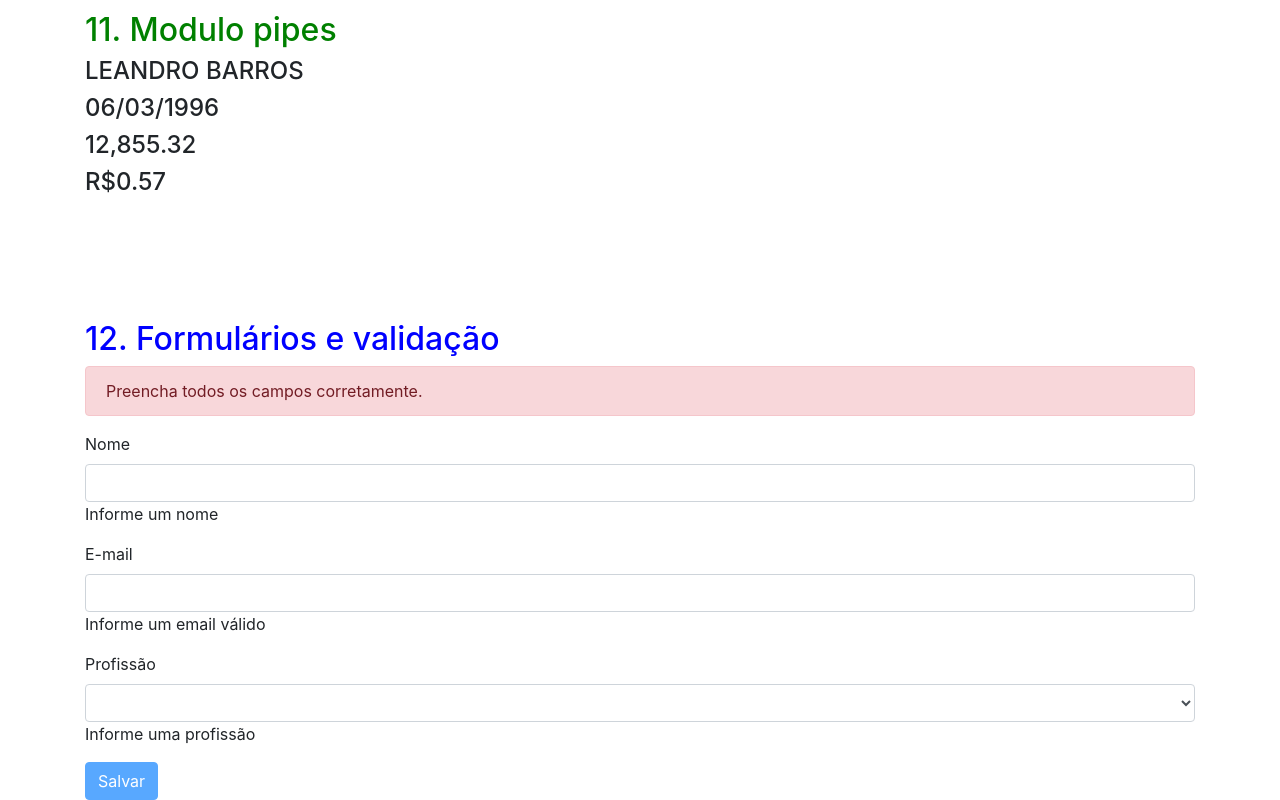
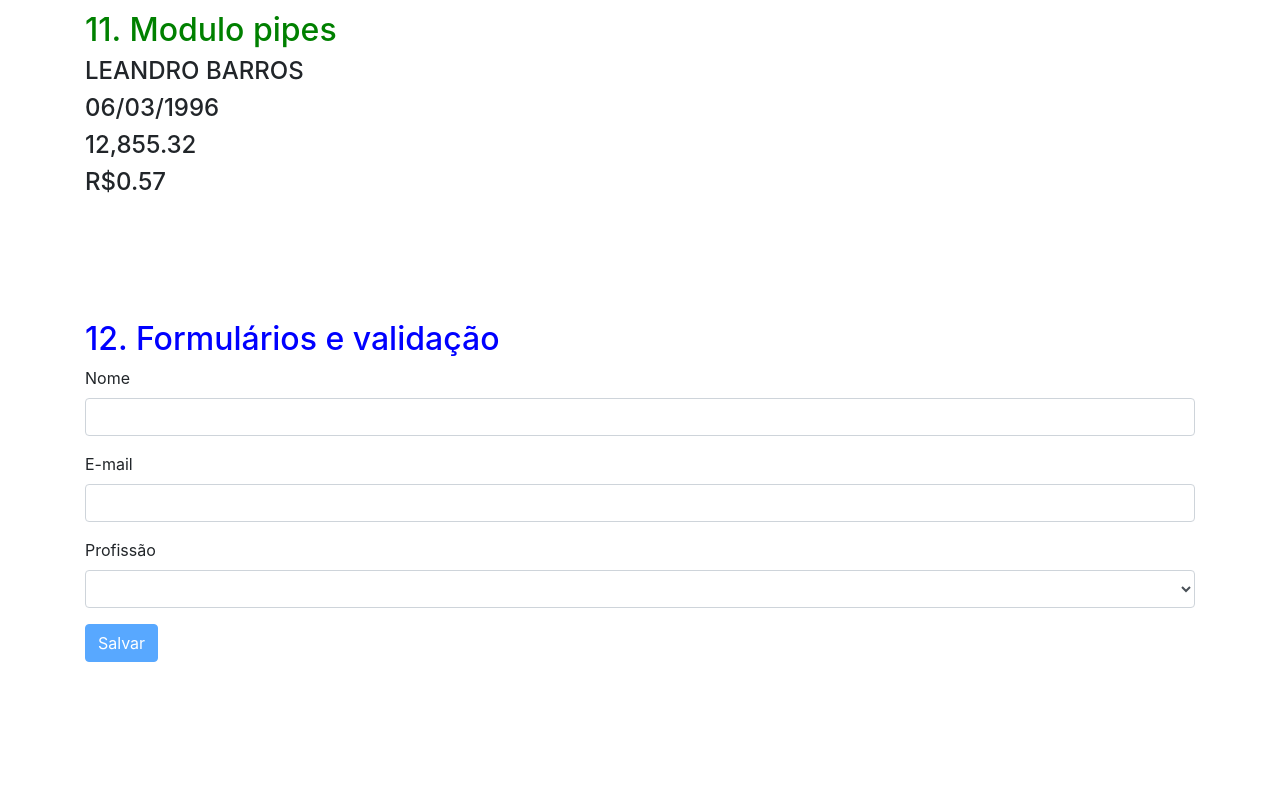
Before and after one commit to leandro-barros/primeiros-passos-angular, an Angular app: page / in a window 1280 px wide. Shown: the part 262-1062 px from the top of the page. After the commit the page ends 924 px from the top, so only its background shows below. Built offline with nearby package versions, Linux system fonts and the light colour scheme.

Commit message:
12.10. Rastreando o estado em controles do formulário.

```diff
--- a/src/app/formularios-validacao/formularios-validacao.component.html
+++ b/src/app/formularios-validacao/formularios-validacao.component.html
@@ -4,7 +4,7 @@
   <br>
   {{ usuarioForm.invalid }} -->
 
-  <div *ngIf="usuarioForm.invalid" class="alert alert-danger">
+  <div *ngIf="usuarioForm.invalid && usuarioForm.touched" class="alert alert-danger">
       Preencha todos os campos corretamente.
   </div>
 
@@ -15,14 +15,18 @@
       <input type="text" class="form-control" name="nome" [(ngModel)]="cliente.nome" required minlength="10" #nome="ngModel">
       <!-- <div *ngIf="nome.invalid">Informe um nome</div> Serve pra todos as validações-->
 
-      <div *ngIf="nome.hasError('required')">Informe um nome</div>
-      <div *ngIf="nome.hasError('minlength')">o nome deve ser completo</div>
+      <!-- Touched: {{ nome.touched }} <br> Quando o usuário ja teve a oportunidade preencher o campo
+      Pristine: {{ nome.pristine }} <br> Intacto não alterou nada no campo
+      Dirty: {{ nome.dirty }} <br> Campo que foi mexido -->
+
+      <div *ngIf="nome.hasError('required') && nome.dirty">Informe um nome</div>
+      <div *ngIf="nome.hasError('minlength') && nome.dirty">o nome deve ser completo</div>
     </div>
 
     <div class="form-group">
       <label class="form-control-label">E-mail</label>
       <input type="text" class="form-control" name="email" [(ngModel)]="cliente.email" required email #email="ngModel">
-      <div *ngIf="email.invalid">Informe um email válido</div>
+      <div *ngIf="email.invalid && email.touched" >Informe um email válido</div>
     </div>
 
     <div class="form-group">
@@ -31,7 +35,7 @@
         <option value="">Selecione</option>
         <option *ngFor="let profissao of profissoes" [value]="profissao">{{ profissao }}</option>
       </select>
-      <div *ngIf="profissao.invalid">Informe uma profissão</div>
+      <div *ngIf="profissao.invalid && profissao.touched">Informe uma profissão</div>
     </div>
 
     <button type="submit" class="btn btn-primary"
```
